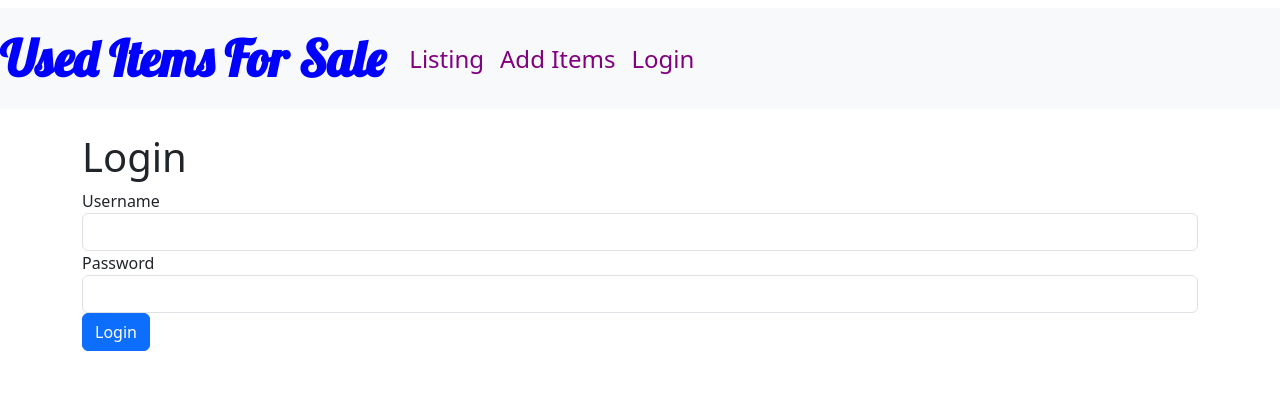
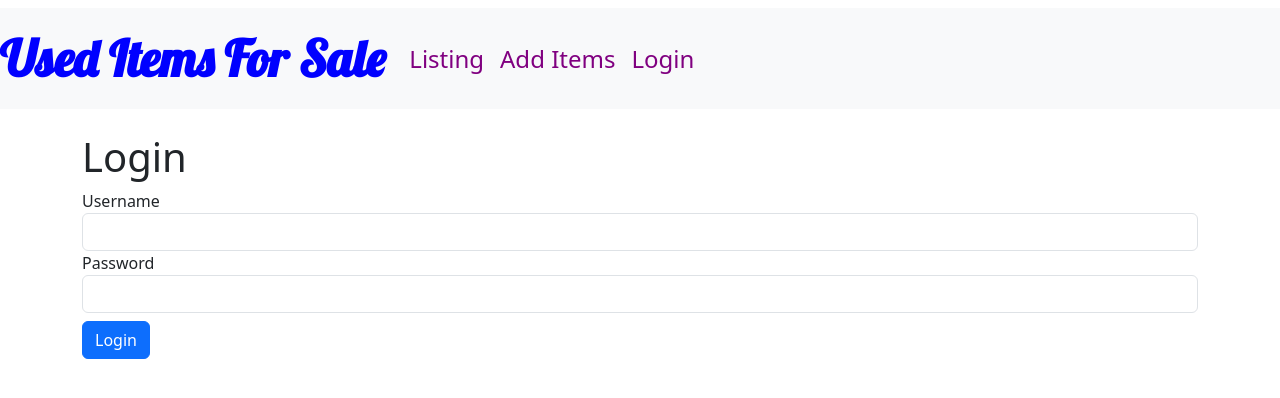
Before and after one commit to nnpk1007/flatiron-market-place-react-app, a React (Create React App) app: page /login in a window 1280 px wide. Shown: the top 398 px of the page. Built offline with nearby package versions, Linux system fonts and the light colour scheme.

Commit message:
add text-center to card-body

```diff
--- a/src/component/Listing.js
+++ b/src/component/Listing.js
@@ -55,11 +55,11 @@ function Listing({ loggedIn }) {
               <img
                 src={item.image}
                 className="card-image-top"
-                style={{ height: "300px", objectFit: "contain" }}
+                style={{ height: "200px", objectFit: "contain" }}
                 alt={item.title}
               />
-              <div className="card-body">
-                <h5 className="card-title">{item.title}</h5>
+              <div className="card-body text-center">
+                <h5 className="card-title ">{item.title}</h5>
                 <p className="card-text">{item.description}</p>
                 <p className="card-text">${item.price}</p>
                 <button
--- a/src/component/Login.js
+++ b/src/component/Login.js
@@ -38,7 +38,7 @@ function Login({
           </div>
           {error && <div className="text-danger">{error}</div>}
         </div>
-        <button type="submit" className="btn btn-primary">
+        <button type="submit" className="btn btn-primary mt-2">
           Login
         </button>
       </form>
```
